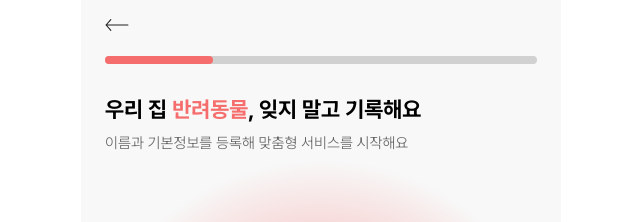
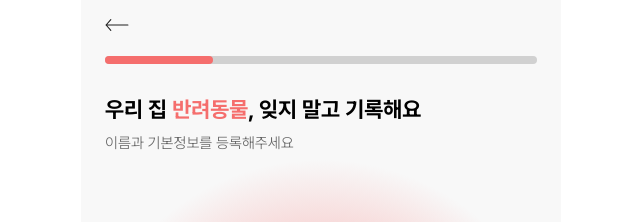
Before and after one commit to E1I4-Petmily/FRONTEND, a React (Vite) app: page /register/welcome in a window 1280 px wide. Shown: the top 222 px of the page, without its empty margins (319-959 px from the left). Built offline with nearby package versions, Linux system fonts and the light colour scheme; no server answers.

Commit message:
Fix: UI 스크롤 방지

```diff
--- a/src/pages/register/color-page.tsx
+++ b/src/pages/register/color-page.tsx
@@ -1,6 +1,6 @@
 import { useNavigate } from "react-router-dom";
 import { usePetFormStore } from "../../store/petFormStore";
-import { useState } from "react";
+import { useEffect, useState } from "react";
 import RegisterLayout from "../../layouts/register-layout";
 
 const colors = [
@@ -31,6 +31,14 @@ export default function Color() {
     navigate("/register/completion");
   };
 
+  useEffect(() => {
+    document.body.style.overflow = "hidden";
+
+    return () => {
+      document.body.style.overflow = "auto";
+    };
+  }, []);
+
   return (
     <RegisterLayout
       step={4}
--- a/src/pages/register/completion-page.tsx
+++ b/src/pages/register/completion-page.tsx
@@ -2,6 +2,7 @@ import { useNavigate } from "react-router-dom";
 import Button from "../../components/common/Button";
 import { usePetFormStore } from "../../store/petFormStore";
 import { registerPet } from "../../apis/pet";
+import { useEffect } from "react";
 
 const Completion = () => {
   const navigate = useNavigate();
@@ -25,6 +26,14 @@ const Completion = () => {
       alert("등록 실패");
     }
   };
+
+  useEffect(() => {
+    document.body.style.overflow = "hidden";
+
+    return () => {
+      document.body.style.overflow = "auto";
+    };
+  }, []);
 
   return (
     <div className="flex flex-col items-center justify-center h-full gap-6 px-4 text-center mt-10">
--- a/src/pages/register/information-page.tsx
+++ b/src/pages/register/information-page.tsx
@@ -1,4 +1,4 @@
-import { useCallback, useMemo, useState } from "react";
+import { useCallback, useEffect, useMemo, useState } from "react";
 import RegisterLayout from "../../layouts/register-layout";
 import type { PetForm } from "../../types/pet";
 import { useNavigate } from "react-router-dom";
@@ -54,6 +54,14 @@ export default function Information() {
     navigate,
     canProceed,
   ]);
+
+  useEffect(() => {
+    document.body.style.overflow = "hidden";
+
+    return () => {
+      document.body.style.overflow = "auto";
+    };
+  }, []);
 
   return (
     <RegisterLayout
--- a/src/pages/register/photo-page.tsx
+++ b/src/pages/register/photo-page.tsx
@@ -9,6 +9,14 @@ export default function Photo() {
   const [previewUrl, setPreviewUrl] = useState<string | null>(null);
 
   const petPhoto = petInfo.photo;
+
+  useEffect(() => {
+    document.body.style.overflow = "hidden";
+
+    return () => {
+      document.body.style.overflow = "auto";
+    };
+  }, []);
 
   useEffect(() => {
     if (petPhoto instanceof File) {
--- a/src/pages/register/welcome-page.tsx
+++ b/src/pages/register/welcome-page.tsx
@@ -3,9 +3,18 @@ import bird from "../../assets/register-welcome/yellow-bird.png";
 import cat from "../../assets/register-welcome/gray-cat.png";
 import dog from "../../assets//register-welcome/brown-dog.png";
 import RegisterLayout from "../../layouts/register-layout";
+import { useEffect } from "react";
 
 export default function Welcome() {
   const navigate = useNavigate();
+
+  useEffect(() => {
+    document.body.style.overflow = "hidden";
+
+    return () => {
+      document.body.style.overflow = "auto";
+    };
+  }, []);
 
   return (
     <RegisterLayout
@@ -16,7 +25,7 @@ export default function Welcome() {
           기록해요
         </>
       }
-      subtitle="이름과 기본정보를 등록해 맞춤형 서비스를 시작해요"
+      subtitle="이름과 기본정보를 등록해주세요"
       onNext={() => navigate("/register/photo")}
       buttonContext="다음"
     >
```
